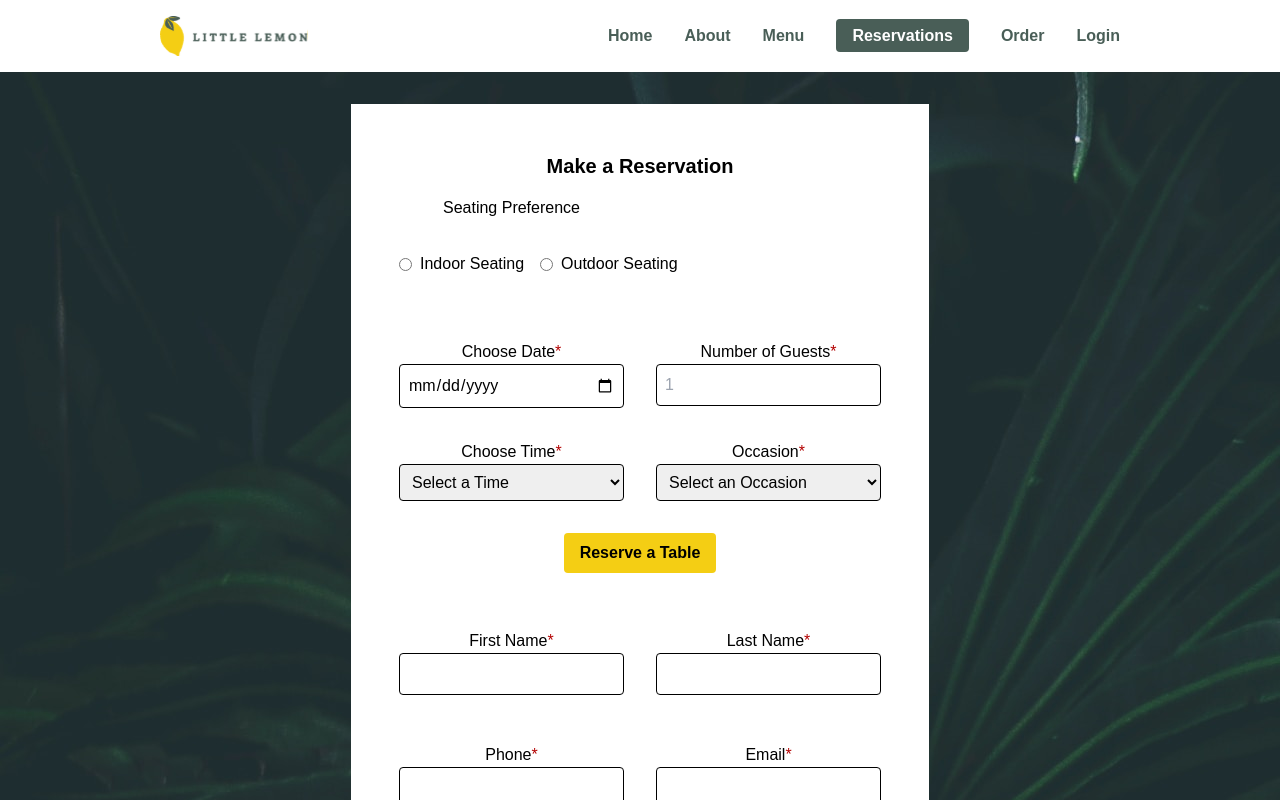
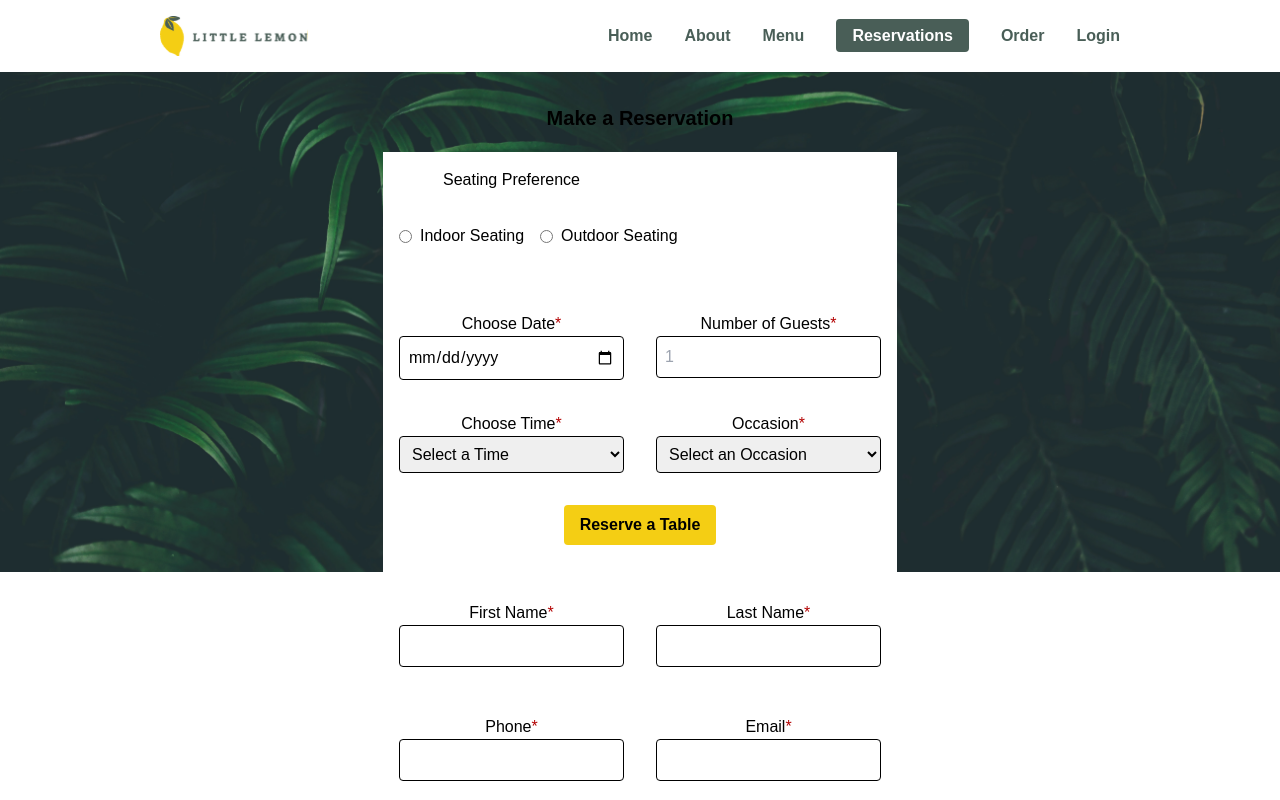
Before and after one commit to OpeDada/new-little, a React (Create React App) app: page /reservation in a window 1280 px wide. Shown: the top 800 px of the page. Built offline with nearby package versions, Linux system fonts and the light colour scheme.

Commit message:
form styling

```diff
--- a/src/App.css
+++ b/src/App.css
@@ -54,16 +54,21 @@ max-width: 100px;
   }
 } */
 
-/* .form-bg {
+.form-bg {
   background-image: url('/src/assets/banner.jpg');
-  max-height: 260px;
-  margin-bottom: 120rem;
+  max-height: 500px;
+  margin-bottom: 20rem;
   background-position: center;
   background-repeat: no-repeat;
   background-size: cover;
   position: relative;
-} */
+}
 
+.form-container {
+  margin: 20px;
+  padding: 16px;
+  background-color: white;
+}
 
 .active {
   @apply bg-green text-white font-bold py-2 px-4 rounded;
--- a/src/components/pages/reservation/BookingForm.js
+++ b/src/components/pages/reservation/BookingForm.js
@@ -61,8 +61,8 @@ const BookingForm = ({ availableTimes, updateTimes, submitForm }) => {
     };
 
   return (
-    <div className="form-bg flex justify-center text-center p-8 bg-hero ">
-      <div className="bg-white p-12">
+    <div className="form-bg flex justify-center text-center p-8">
+      <div className="">
         <h2 className="text-xl font-semibold mb-4">Make a Reservation</h2>
         <form onSubmit={formik.handleSubmit} className="form-container">
           <div className="">
```
